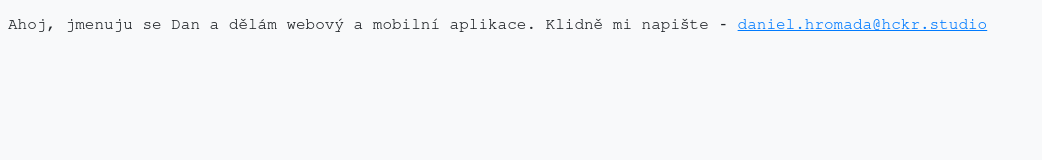
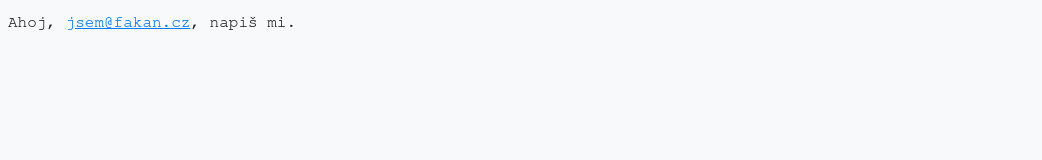
Before and after one commit to junkycoder/fakan, a plain HTML site: page fakan.cz/index.html in a window 1280 px wide. Shown: the whole page, without its empty margins (0-1042 px from the left). Drawn offline with Linux system fonts and the light colour scheme.

Commit message:
Update index.html

```diff
--- a/fakan.cz/index.html
+++ b/fakan.cz/index.html
@@ -2,7 +2,7 @@
 <html lang="cs">
 <head>
     <meta charset="utf-8">
-    <title>Daniel Hromada</title>
+    <title>Fakan</title>
     <meta name="viewport" content="width=device-width, initial-scale=1">
     <style>
       :root {
@@ -31,8 +31,7 @@
   </head>
   <body>
     <p>
-      Ahoj, jmenuju se Dan a dělám webový a mobilní aplikace.
-      Klidně mi napište &dash; <a href="mailto:daniel.hromada@hckr.studio?subject=pro%20fakana">daniel.hromada@hckr.studio</a>
+      Ahoj, <a href="mailto:jsem@fakan.cz">jsem@fakan.cz</a>, napiš mi.
     </p>
   </body>
 </html>
```
